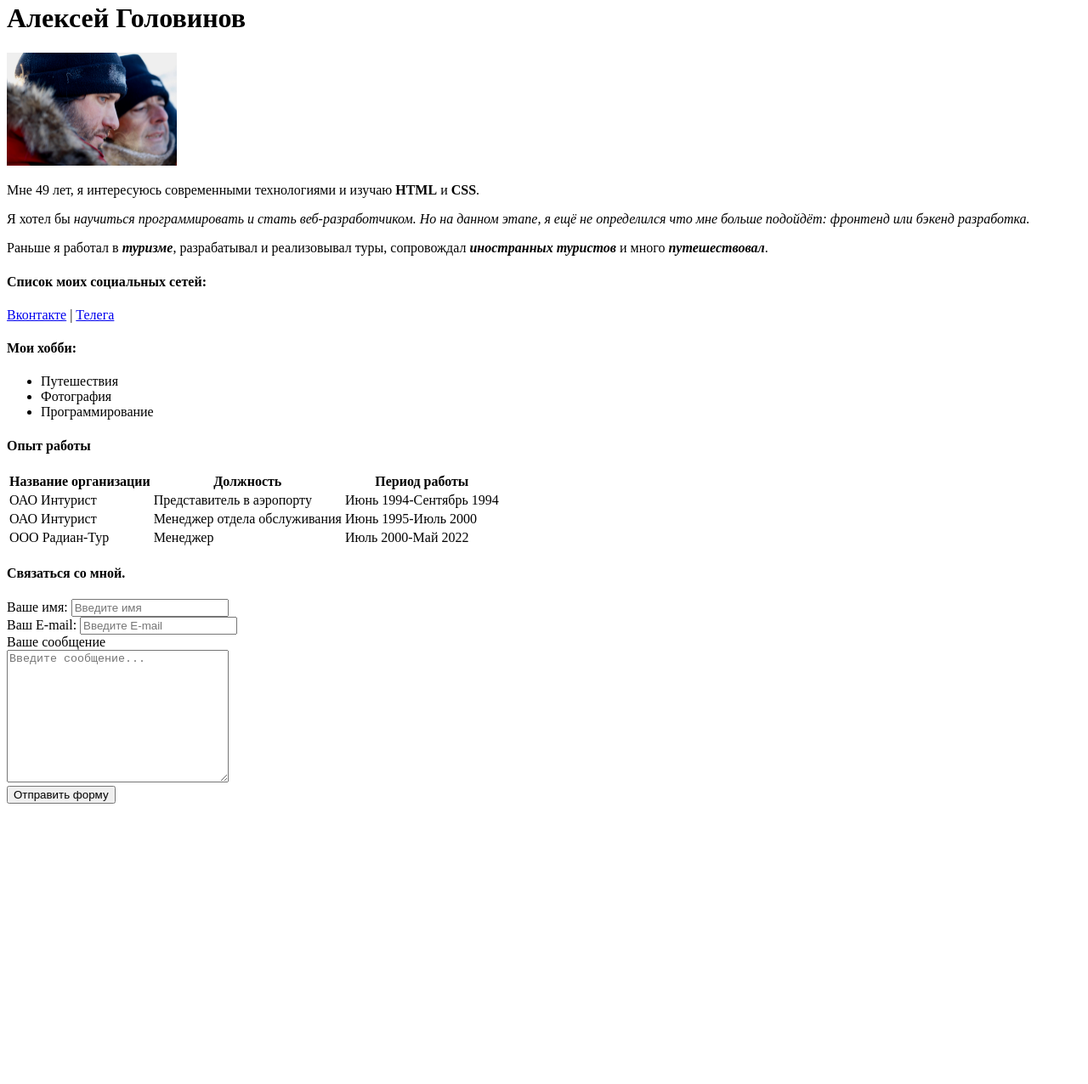
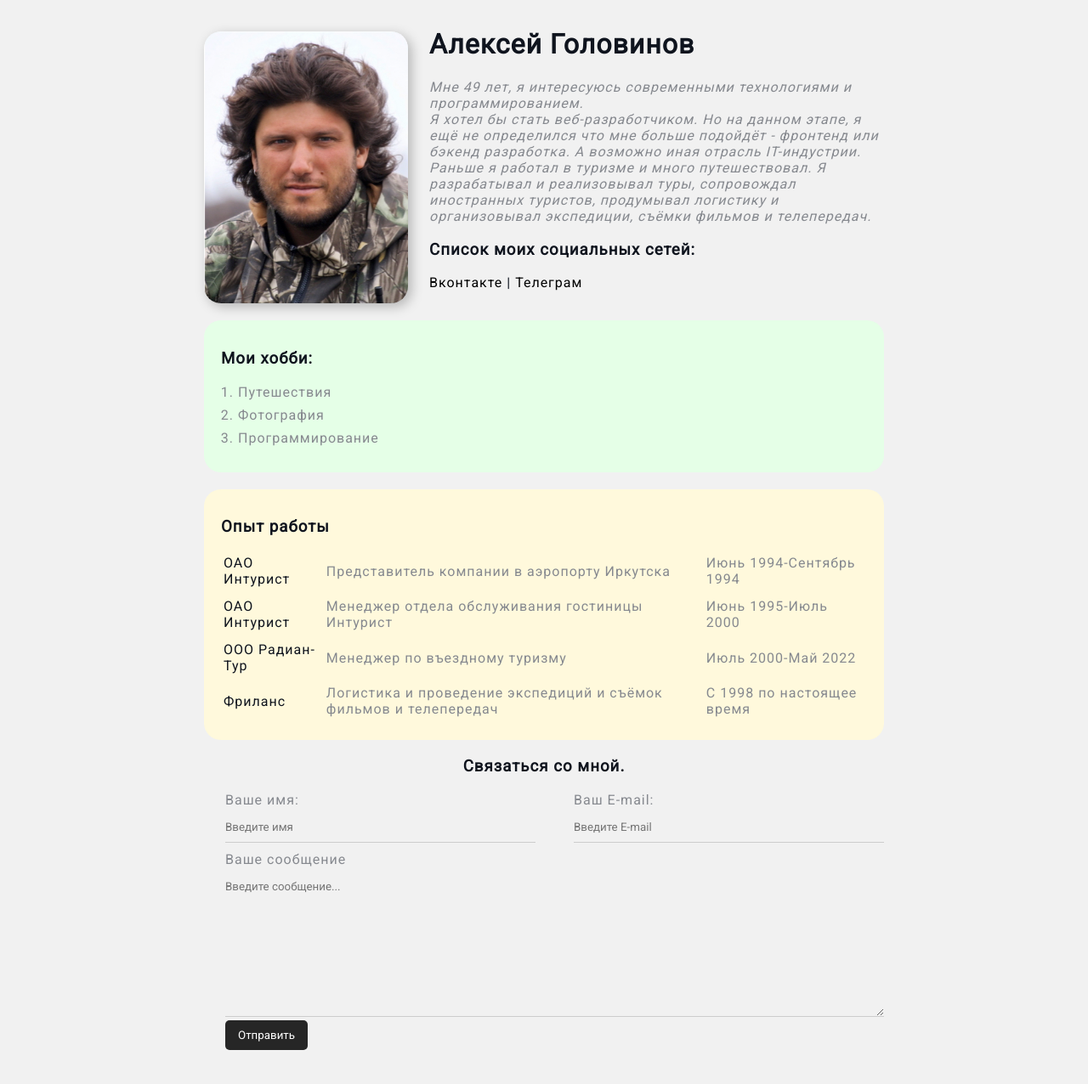
Before and after one commit to agolovinov/resume, a plain HTML site: page Index.html in a window 1280 px wide. Shown: the part 18-1294 px from the top of the page at 85% size. Before the commit the page ends 972 px from the top, so only its background shows below. Drawn offline with Linux system fonts and the light colour scheme.

Commit message:
Add Styles

```diff
--- a/Index.html
+++ b/Index.html
@@ -6,67 +6,85 @@
         <meta name="viewport" content="width=device-width, initial-scale=1.0">
         <meta name="description" content="Это тестовый сайт-резюме Алексея Головинова">
         <meta name="keywords" content="html course, résumé, html, css">
+        <link rel="stylesheet" href="styles.css">
         <title>Резюме Алексея Головинова</title>
     </head>
     <body>
+        <div class="container">
+
+            <div class="info">
+                <img src="Моё фото.jpg" alt="Моё фото" class="avatar">
+                <div class="info-text">
                     <h1>Алексей Головинов</h1>
-    <img src="AlexeyVanierTournage.jpg" alt="Моё фото" width="200">
-    <p>Мне 49 лет, я интересуюсь современными технологиями и изучаю <strong>HTML</strong> и <strong>CSS</strong>.</p>
-    <p>Я хотел бы <em>научиться программировать и стать веб-разработчиком. Но на данном этапе, я ещё не определился что мне больше подойдёт: фронтенд или бэкенд разработка.</em></p>
-    <p>Раньше я работал в <strong><em>туризме</em></strong>, разрабатывал и реализовывал туры, сопровождал <strong><em>иностранных туристов</em></strong> и много <em><strong>путешествовал</strong></em>.</p>
-    <h4>Список моих социальных сетей:</h4>
+                    <p>Мне 49 лет, я интересуюсь современными технологиями и программированием.</p>
+                    <p>Я хотел бы стать <em>веб-разработчиком</em>. Но на данном этапе, я ещё не определился что мне больше подойдёт - фронтенд или бэкенд разработка. А возможно иная отрасль IT-индустрии.</em></p>
+                    <p>Раньше я работал в туризме и много путешествовал. Я разрабатывал и реализовывал туры, сопровождал иностранных туристов, продумывал логистику и организовывал экспедиции, съёмки фильмов и телепередач.</p>
+                    <h3>Список моих социальных сетей:</h3>
                     <a href="https://vk.com/wall-56109460?own=1">Вконтакте</a>
                     |
-    <a href="https://telegram.org">Телега</a>
-    <h4>Мои хобби:</h4>
-    <ul>
+                    <a href="https://telegram.org">Телеграм</a>
+                </div>
+            </div>
+            <div class="card bg-green">
+                <h3>Мои хобби:</h3>
+                    <ol class="list">
                         <li>Путешествия</li>
                         <li>Фотография</li>
                         <li>Программирование</li>
-    </ul>
-    <h4>Опыт работы</h4>
-    <table>
-        <thead>
+                    </ol>
+            </div>
+            <div class="card bg-yellow">
+                <h3>Опыт работы</h3>
+                <table class="table">
+                    <!--<thead>
                         <tr>
                             <th>Название организации</th>
                             <th>Должность</th>
                             <th>Период работы</th>
                         </tr>
-        </thead>
+                    </thead> -->
                     <tbody>
                         <tr>
                             <td>ОАО Интурист</td>
-                <td>Представитель в аэропорту</td>
+                            <td>Представитель компании в аэропорту Иркутска</td>
                             <td>Июнь 1994-Сентябрь 1994</td>
                         </tr>
                         <tr>
                             <td>ОАО Интурист</td>
-                <td>Менеджер отдела обслуживания</td>
+                            <td>Менеджер отдела обслуживания гостиницы Интурист</td>
                             <td>Июнь 1995-Июль 2000</td>
                         </tr>
                         <tr>
                             <td>ООО Радиан-Тур</td>
-                <td>Менеджер</td>
+                            <td>Менеджер по въездному туризму</td>
                             <td>Июль 2000-Май 2022</td>
+                        </tr>
+                        <tr>
+                            <td>Фриланс</td>
+                            <td>Логистика и проведение экспедиций и съёмок фильмов и телепередач</td>
+                            <td>С 1998 по настоящее время </td>
                         </tr>
                     </tbody>
                 </table>
-    <h4>Связаться со мной.</h4>
-    <form>
-        <div>
-            <label for="name">Ваше имя:</label>
-            <input type="text" id="name" placeholder="Введите имя">
             </div>
-        <div>
+            <form action="/" class="form">
+                <h3>Связаться со мной.</h3>
+                <div class="form-row">
+                    <div class="form-group">
+                        <label class="label" for="name">Ваше имя:</label>
+                        <input class="" type="text" id="name" placeholder="Введите имя">
+                    </div>
+                    <div class="form-group">
                         <label for="email">Ваш E-mail:</label>
                         <input type="email" id="email" placeholder="Введите E-mail">
                     </div>
-        <div>
+                </div>
+                <div class="form-group">
                     <label for="message">Ваше сообщение</label>
-            <br>
                     <textarea id="message" cols="30" rows="10" placeholder="Введите сообщение..."></textarea>
                 </div>
-        <button type="submit">Отправить форму</button>
+                <input class="btn" type="submit" value="Отправить">
             </form>
+        </div>
     </body>
 </html>
--- /dev/null
+++ b/styles.css
@@ -0,0 +1,207 @@
+@import url('https://fonts.googleapis.com/css2?family=Roboto&display=swap');
+
+* {
+    /*margin: 0;
+    padding: 0;*/
+}
+
+body {
+    font-family: 'Roboto', sans-serif;
+    font-size: 16px;
+    font-weight: 400;
+    font-style: normal;
+    letter-spacing: 1px;
+    background: #f1f1f1;
+    color: #0f141e;
+    margin: 0;
+}
+
+.container {
+    max-width: 800px;
+    margin: auto;
+    padding-top: 30px;
+}
+
+.avatar {
+    width: 30%;
+    height: 30%;
+    box-shadow: 4px 4px 14px rgba(0, 0, 0, 0.25);
+    margin-top: 25px;
+    border-radius: 20px;
+}
+
+.info {
+    margin-bottom: 20px;
+    display: flex;
+}
+
+.info-text {
+    margin-left: 25px;
+}
+
+.info-text p {
+    font-family: 'Roboto', sans-serif;
+    font-size: 16px;
+    font-style: italic;
+    color: #86898f;
+    margin: 0;
+}
+
+.info-text h4 {
+    margin-bottom: 10px;
+}
+
+@media (max-width: 592px) {
+    .info {
+        display: block;
+        text-align: center;
+    }
+}
+
+.card {
+    border-radius: 20px;
+}
+
+.bg-yellow {
+    background: #fff9dc;
+    padding: 15px 20px;
+    margin-bottom: 20px;
+}
+
+.bg-red {
+    background: #ffe5e5;
+}
+
+.bg-green {
+    background: #e5ffe7;
+    padding: 15px 20px;
+    margin-bottom: 20px;
+}
+
+.contacts {
+    padding: 15px 20px;
+    margin-bottom: 20px;
+}
+
+a {
+    color: black;
+    text-decoration: none;
+}
+
+a:hover {
+    text-decoration: underline;
+}
+
+a:active {
+    color: blue;
+}
+
+a:visited {
+    color: grey;
+}
+
+
+.btn {
+    background: rgb(38, 38, 38);
+    padding: 10px 15px;
+    color: #fff;
+    border: none;
+    cursor: pointer;
+    border-radius: 5px;
+    font-family: inherit;
+    margin-left: 25px;
+    margin-bottom: 40px;
+}
+
+.btn:hover {
+    opacity: 0.75;
+}
+
+@media (max-width: 592px) {
+    .btn {
+        margin-left: 10px;
+    }
+}
+
+.list {
+    padding: 0 20px;
+}
+
+.list li {
+    margin-bottom: 8px;
+    color: #86898f;
+}
+
+.table {
+    width: 100%
+}
+
+.table td {
+    padding-bottom: 10px;
+}
+
+.table td:nth-child(2),
+.table td:nth-child(3) {
+    color: #86898f;
+}
+
+.form h3{
+    text-align: center;
+}
+
+.form-row {
+    margin-bottom: 10px;
+    display: flex;
+}
+
+.form-group {
+    margin-left: 25px;
+}
+
+.form-row .form-group {
+    /*display: inline-block;*/
+    margin-right: 20px;
+    width: 50%;
+}
+
+.form-row .form-group:last-child {
+    margin-right: 0;
+}
+
+@media (max-width: 592px) {
+    .form-row {
+        display: block;
+    }
+    .form-row .form-group {
+        margin-right: 0px;
+        width: 100%;
+        margin-bottom: 10px;
+    }
+}
+
+.form-group label {
+    display: block;
+    font-size: 14;
+    color: #86898f;
+}
+
+.form-group input,
+.form-group textarea {
+    width: 100%;
+    box-sizing: border-box;
+    border: none;
+    background: transparent;
+    border-bottom: 1px solid #ccc;
+    color: #000;
+    padding: 15px 0 10px;
+    outline: none;
+    font-family: inherit;
+}
+
+@media (max-width: 592px) {
+    .form-group input,
+    .form-group label,
+    .form-group textarea {
+        margin-left: 10px;
+    }
+}
```
Also changed, not shown: Моё фото.jpg (added). Lines whose indentation alone changed are shown as unchanged.
